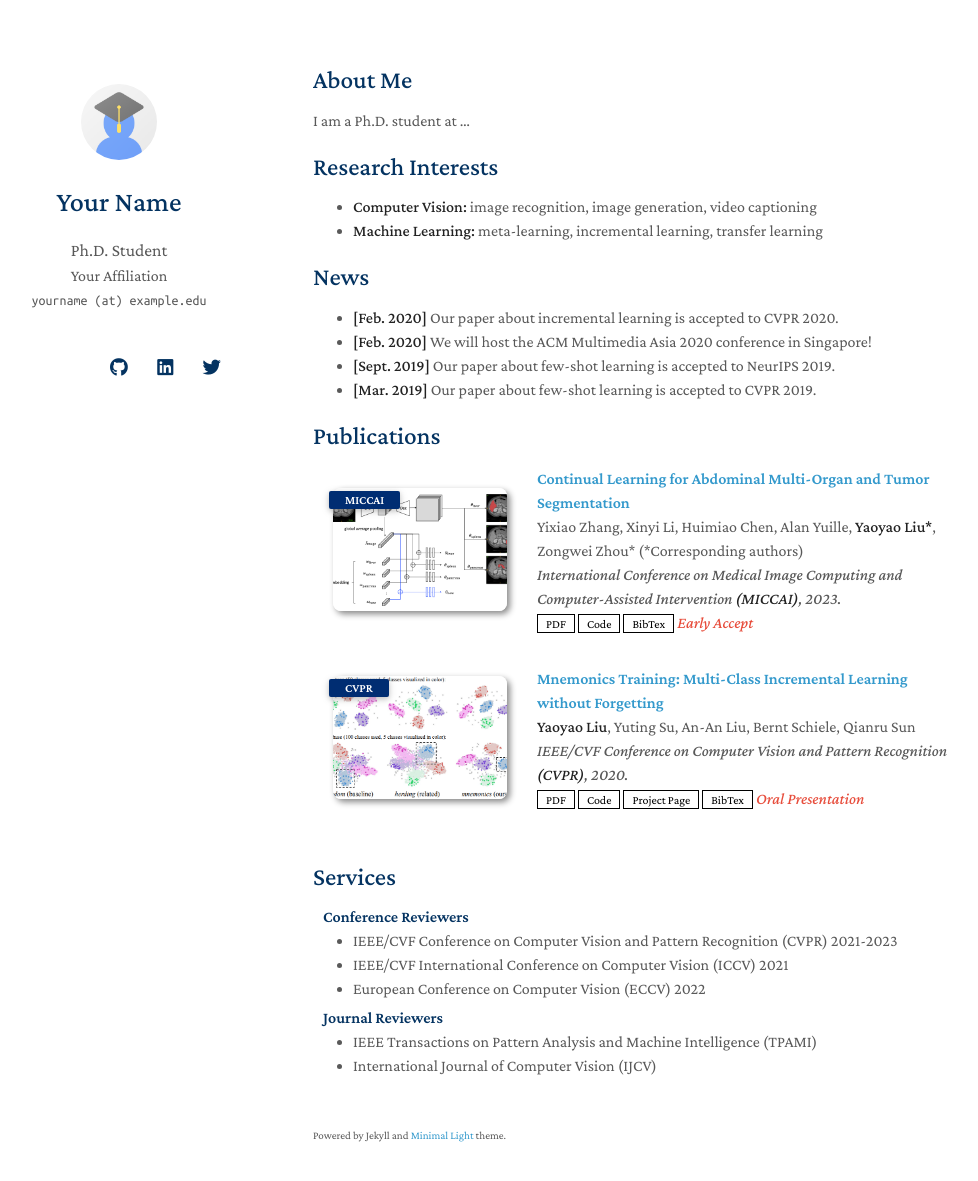
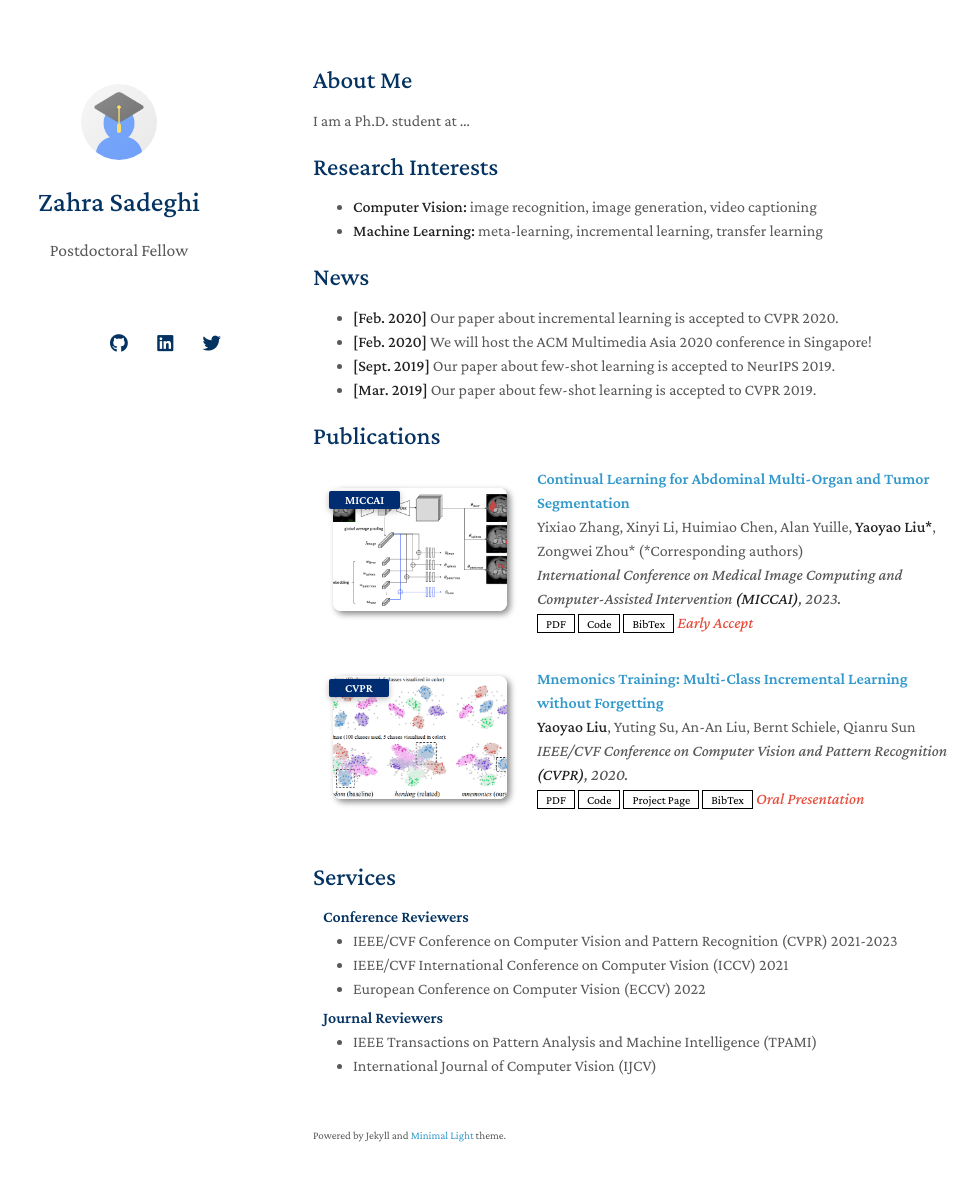
Before and after one commit to zahsa/zahsa.github.io, a Jekyll site: the page built from index.md, in a window 1280 px wide and 1216 px high. Shown: the top 1181 px of the window, without its empty margins (157-1135 px from the left). Built offline with Jekyll 4.4.1, drawn with Linux system fonts in a browser that asks for light colours; nearby versions of some CDN libraries; a style sheet for code colours, icons or effects is not loaded; our own code applies the rules of GitHub Pages for plain Markdown files.

Commit message:
Update _config.yml

```diff
--- a/_config.yml
+++ b/_config.yml
@@ -1,8 +1,8 @@
 # Basic Information
-title: Your Name
-position: Ph.D. Student
-affiliation: Your Affiliation
-email: yourname (at) example.edu
+title: Zahra Sadeghi
+position: Postdoctoral Fellow
+# affiliation: Your Affiliation
+# email: yourname (at) example.edu
 
 # Search Engine Optimization (SEO)
 # The following information is used to improve the website traffic from search engines, e.g., Google.
```
